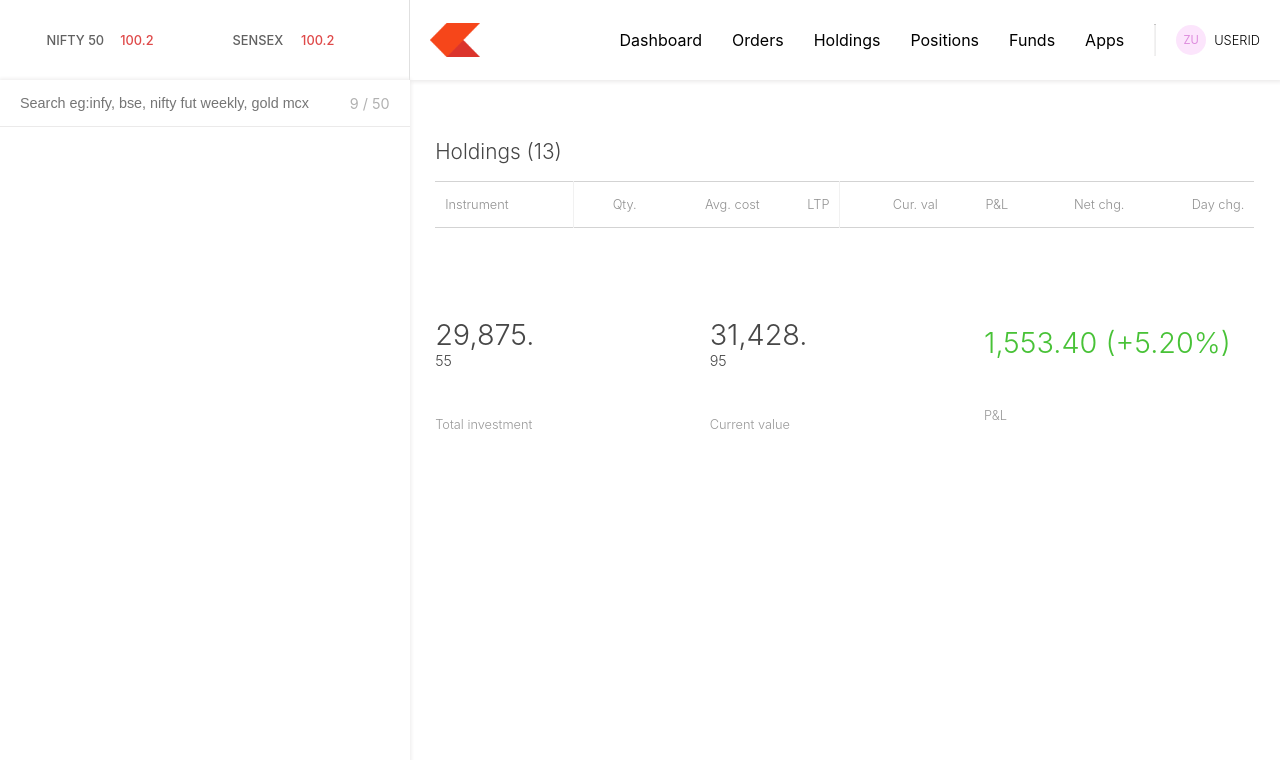
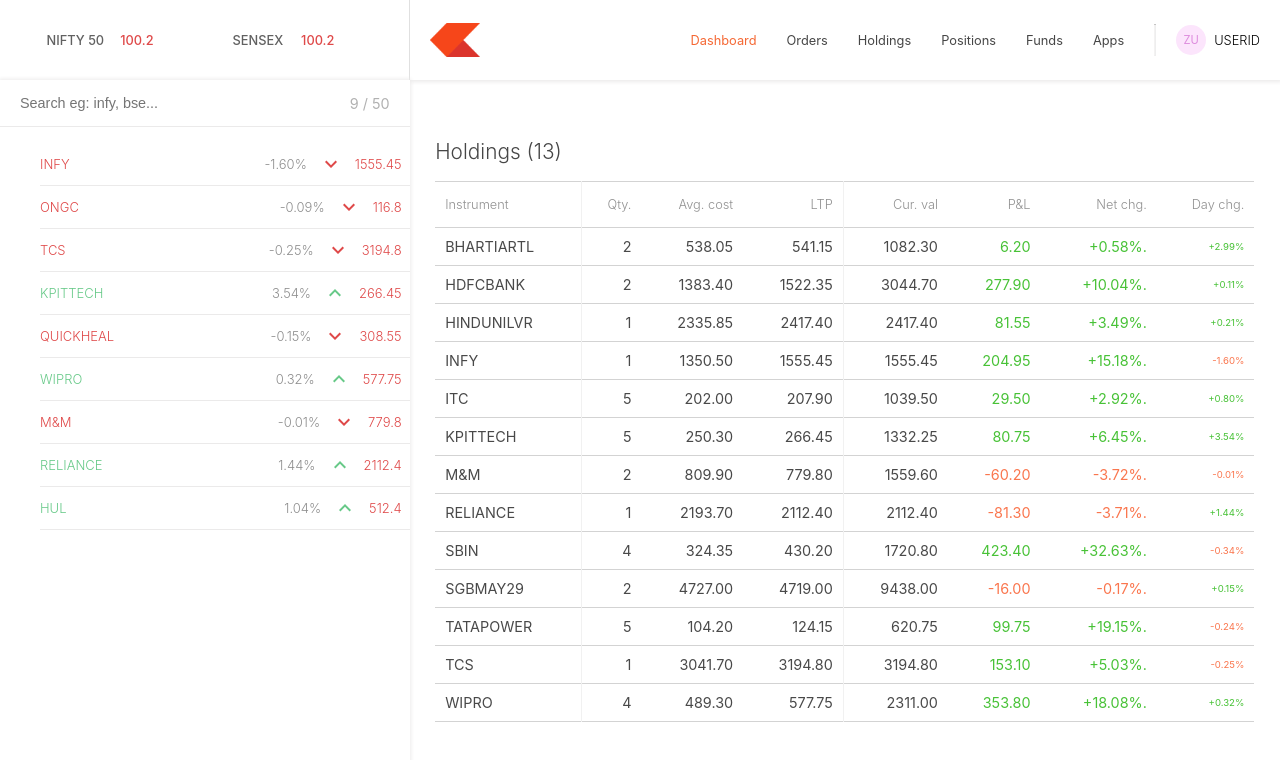
Before and after one commit to Sadikulw/zerodha, a React app in the folder dashboard/: page /holdings in a window 1280 px wide. Built offline with nearby package versions, Linux system fonts and the light colour scheme.

Commit message:
dashboard ui done

```diff
--- a/dashboard/src/components/Holdings.js
+++ b/dashboard/src/components/Holdings.js
@@ -1,9 +1,9 @@
 import React from "react";
-
+import { holdings } from "../data/data";
 const Holdings = () => {
   return (
     <>
-      <h3 className="title">Holdings (13)</h3>
+      <h3 className="title">Holdings ({holdings.length})</h3>
 
       <div className="order-table">
         <table>
@@ -17,6 +17,24 @@
             <th>Net chg.</th>
             <th>Day chg.</th>
           </tr>
+          {holdings.map((stock,index)=>{
+            const curVal=stock.qty*stock.price;
+            const isProfit=curVal-stock.avg*stock.qty>0.0;
+            const profClass=isProfit ? "profit":"loss";
+            const dayClass=stock.isLoss ? "loss":"profit";
+            return(
+               <tr key={index} >
+            <td>{stock.name}</td>
+            <td>{stock.qty}</td>
+            <td>{stock.avg.toFixed(2)}</td>
+            <td>{stock.price.toFixed(2)}</td>
+            <td>{curVal.toFixed(2)}</td>
+            <td className={profClass}>{(curVal-stock.avg * stock.qty).toFixed(2)}</td>
+            <td className={profClass}>{stock.net}.</td>
+            <td className={dayClass}>{stock.day}</td>
+          </tr>
+            )
+          })}
         </table>
       </div>
 
--- a/dashboard/src/components/Menu.js
+++ b/dashboard/src/components/Menu.js
@@ -1,36 +1,60 @@
-import React from "react";
+import React, { useState } from "react";
+import { Link } from "react-router-dom";
+const Menu = () => {
+  const [selectedMenu, setSelectedMenu] = useState(0);
+  const [isprofileOpen, setIsProfileOpen] = useState(false);
+  const handleMenuClick = (index) => {
+    setSelectedMenu(index);
+  };
+  const handleProfileClick = () => {
+    setIsProfileOpen(!isprofileOpen);
+  };
 
-const Menu = () => {
+  const menuClass = "menu";
+  const activeMenuClass = "menu selected";
   return (
     <div className="menu-container">
       <img src="logo.png" style={{ width: "50px" }} />
       <div className="menus">
         <ul>
           <li>
-            <p>Dashboard</p>
+            <Link to={"/"} onClick={()=>handleMenuClick(0)} style={{ textDecoration: "none" }}>
+              <p className={selectedMenu==0 ? activeMenuClass:menuClass }>Dashboard</p>
+            </Link>
           </li>
           <li>
-            <p>Orders</p>
+            <Link to={"/orders"} onClick={()=>handleMenuClick(1)} style={{ textDecoration: "none" }}>
+              <p className={selectedMenu==1 ? activeMenuClass:menuClass }>Orders</p>
+            </Link>
           </li>
           <li>
-            <p>Holdings</p>
+              <Link to={"/holdings"} onClick={()=>handleMenuClick(2)} style={{ textDecoration: "none" }}>
+              <p className={selectedMenu==2 ? activeMenuClass:menuClass }>Holdings</p>
+            </Link>
           </li>
           <li>
-            <p>Positions</p>
+            <Link to={"/positions"} onClick={()=>handleMenuClick(3)} style={{ textDecoration: "none" }}>
+              <p className={selectedMenu==3 ? activeMenuClass:menuClass }>Positions</p>
+            </Link>
           </li>
           <li>
-            <p>Funds</p>
+           <Link to={"/funds"} onClick={()=>handleMenuClick(4)} style={{ textDecoration: "none" }}>
+              <p className={selectedMenu==4 ? activeMenuClass:menuClass }>Funds</p>
+            </Link>
           </li>
           <li>
-            <p>Apps</p>
+            <Link to={"/apps"} onClick={()=>handleMenuClick(5)} style={{ textDecoration: "none" }}>
+              <p className={selectedMenu==5 ? activeMenuClass:menuClass }>Apps</p>
+            </Link>
           </li>
         </ul>
         <hr />
-         {/* onClick={handleProfileClick} */}
-        <div className="profile" >
+        {/* onClick={handleProfileClick} */}
+        <div className="profile" onClick={handleProfileClick}>
           <div className="avatar">ZU</div>
           <p className="username">USERID</p>
         </div>
+        {isprofileOpen}
       </div>
     </div>
   );
--- a/dashboard/src/components/Positions.js
+++ b/dashboard/src/components/Positions.js
@@ -1,9 +1,9 @@
 import React from "react";
-
+import { positions } from "../data/data";
 const Positions = () => {
   return (
     <>
-      <h3 className="title">Positions (2)</h3>
+      <h3 className="title">Positions ({positions.length})</h3>
 
       <div className="order-table">
         <table>
@@ -16,6 +16,25 @@
             <th>P&L</th>
             <th>Chg.</th>
           </tr>
+          {positions.map((stock, index) => {
+            const curVal = stock.qty * stock.price;
+            const isProfit = curVal - stock.avg * stock.qty > 0.0;
+            const profClass = isProfit ? "profit" : "loss";
+            const dayClass = stock.isLoss ? "loss" : "profit";
+            return (
+              <tr key={index}>
+                <td>{stock.product}</td>
+                <td>{stock.name}</td>
+                <td>{stock.qty}</td>
+                <td>{stock.avg.toFixed(2)}</td>
+                <td>{stock.price.toFixed(2)}</td>
+                <td className={profClass}>
+                  {(curVal - stock.avg * stock.qty).toFixed(2)}
+                </td>
+                <td className={dayClass}>{stock.day}</td>
+              </tr>
+            );
+          })}
         </table>
       </div>
     </>
--- a/dashboard/src/components/WatchList.js
+++ b/dashboard/src/components/WatchList.js
@@ -1,4 +1,7 @@
-import React from "react";
+import React, { useState } from "react";
+import { Tooltip, Grow } from "@mui/material";
+import { watchlist } from "../data/data";
+import { BarChartOutlined, KeyboardArrowDown, KeyboardArrowUp, MoreHoriz } from "@mui/icons-material";
 
 const WatchList = () => {
   return (
@@ -6,17 +9,71 @@
       <div className="search-container">
         <input
           type="text"
-          name="search"
-          id="search"
-          placeholder="Search eg:infy, bse, nifty fut weekly, gold mcx"
+          placeholder="Search eg: infy, bse..."
           className="search"
         />
-        <span className="counts"> 9 / 50</span>
+        <span className="counts">9 / 50</span>
       </div>
 
-      <ul className="list"></ul>
+      <ul className="list">
+        {watchlist.map((stock, index) => {
+          return <WatchListItem key={index} stock={stock} />;
+        })}
+      </ul>
     </div>
   );
 };
 
 export default WatchList;
+
+const WatchListItem = ({ stock }) => {
+  const [watchListAction, setWatchListAction] = useState(false);
+
+  return (
+    <li
+      onMouseEnter={() => setWatchListAction(true)}
+      onMouseLeave={() => setWatchListAction(false)}
+    >
+      <div className="item">
+        <p className={stock.isDown ? "down" : "up"}>{stock.name}</p>
+
+        <div className="item-info">
+          <span>{stock.percent}</span>
+
+          {stock.isDown ? (
+            <KeyboardArrowDown className="down" />
+          ) : (
+            <KeyboardArrowUp className="up" />
+          )}
+
+          <span>{stock.price}</span>
+        </div>
+      </div>
+
+      {watchListAction && <WatchListAction uid={stock.name} />}
+    </li>
+  );
+};
+
+const WatchListAction = ({ uid }) => {
+  return (
+    <div className="actions">
+      <Tooltip title="Buy" placement="top" arrow TransitionComponent={Grow}>
+        <button className="buy">Buy</button>
+      </Tooltip>
+
+      <Tooltip title="Sell" placement="top" arrow TransitionComponent={Grow}>
+        <button className="sell">Sell</button>
+      </Tooltip>
+<Tooltip title="Analytics" placement="top" arrow TransitionComponent={Grow}>
+  <button className="action">
+        <BarChartOutlined className="icons" /></button>
+      </Tooltip>
+      <Tooltip title="More" placement="top" arrow TransitionComponent={Grow}>
+        <button className="action">
+          <MoreHoriz   className="icons"/>
+        </button>
+      </Tooltip>
+    </div>
+  );
+};
--- /dev/null
+++ b/dashboard/src/data/data.js
@@ -0,0 +1,193 @@
+export const watchlist = [
+  {
+    name: "INFY",
+    price: 1555.45,
+    percent: "-1.60%",
+    isDown: true,
+  },
+  {
+    name: "ONGC",
+    price: 116.8,
+    percent: "-0.09%",
+    isDown: true,
+  },
+  {
+    name: "TCS",
+    price: 3194.8,
+    percent: "-0.25%",
+    isDown: true,
+  },
+  {
+    name: "KPITTECH",
+    price: 266.45,
+    percent: "3.54%",
+    isDown: false,
+  },
+  {
+    name: "QUICKHEAL",
+    price: 308.55,
+    percent: "-0.15%",
+    isDown: true,
+  },
+  {
+    name: "WIPRO",
+    price: 577.75,
+    percent: "0.32%",
+    isDown: false,
+  },
+  {
+    name: "M&M",
+    price: 779.8,
+    percent: "-0.01%",
+    isDown: true,
+  },
+  {
+    name: "RELIANCE",
+    price: 2112.4,
+    percent: "1.44%",
+    isDown: false,
+  },
+  {
+    name: "HUL",
+    price: 512.4,
+    percent: "1.04%",
+    isDown: false,
+  },
+];
+
+// holdings
+export const holdings = [
+  {
+    name: "BHARTIARTL",
+    qty: 2,
+    avg: 538.05,
+    price: 541.15,
+    net: "+0.58%",
+    day: "+2.99%",
+  },
+  {
+    name: "HDFCBANK",
+    qty: 2,
+    avg: 1383.4,
+    price: 1522.35,
+    net: "+10.04%",
+    day: "+0.11%",
+  },
+  {
+    name: "HINDUNILVR",
+    qty: 1,
+    avg: 2335.85,
+    price: 2417.4,
+    net: "+3.49%",
+    day: "+0.21%",
+  },
+  {
+    name: "INFY",
+    qty: 1,
+    avg: 1350.5,
+    price: 1555.45,
+    net: "+15.18%",
+    day: "-1.60%",
+    isLoss: true,
+  },
+  {
+    name: "ITC",
+    qty: 5,
+    avg: 202.0,
+    price: 207.9,
+    net: "+2.92%",
+    day: "+0.80%",
+  },
+  {
+    name: "KPITTECH",
+    qty: 5,
+    avg: 250.3,
+    price: 266.45,
+    net: "+6.45%",
+    day: "+3.54%",
+  },
+  {
+    name: "M&M",
+    qty: 2,
+    avg: 809.9,
+    price: 779.8,
+    net: "-3.72%",
+    day: "-0.01%",
+    isLoss: true,
+  },
+  {
+    name: "RELIANCE",
+    qty: 1,
+    avg: 2193.7,
+    price: 2112.4,
+    net: "-3.71%",
+    day: "+1.44%",
+  },
+  {
+    name: "SBIN",
+    qty: 4,
+    avg: 324.35,
+    price: 430.2,
+    net: "+32.63%",
+    day: "-0.34%",
+    isLoss: true,
+  },
+  {
+    name: "SGBMAY29",
+    qty: 2,
+    avg: 4727.0,
+    price: 4719.0,
+    net: "-0.17%",
+    day: "+0.15%",
+  },
+  {
+    name: "TATAPOWER",
+    qty: 5,
+    avg: 104.2,
+    price: 124.15,
+    net: "+19.15%",
+    day: "-0.24%",
+    isLoss: true,
+  },
+  {
+    name: "TCS",
+    qty: 1,
+    avg: 3041.7,
+    price: 3194.8,
+    net: "+5.03%",
+    day: "-0.25%",
+    isLoss: true,
+  },
+  {
+    name: "WIPRO",
+    qty: 4,
+    avg: 489.3,
+    price: 577.75,
+    net: "+18.08%",
+    day: "+0.32%",
+  },
+];
+
+// positions
+export const positions = [
+  {
+    product: "CNC",
+    name: "EVEREADY",
+    qty: 2,
+    avg: 316.27,
+    price: 312.35,
+    net: "+0.58%",
+    day: "-1.24%",
+    isLoss: true,
+  },
+  {
+    product: "CNC",
+    name: "JUBLFOOD",
+    qty: 1,
+    avg: 3124.75,
+    price: 3082.65,
+    net: "+10.04%",
+    day: "-1.35%",
+    isLoss: true,
+  },
+];
--- a/dashboard/src/index.css
+++ b/dashboard/src/index.css
@@ -674,8 +674,8 @@
 
 .list li {
   border-bottom: 0.8px solid rgb(235, 234, 234);
-  padding: 12px 10px 12px 14px;
   position: relative;
+
 }
 
 .item {
@@ -683,7 +683,7 @@
   align-items: center;
   justify-content: space-between;
   font-weight: 300;
-  font-size: 0.8rem;
+  font-size: 13px;
   position: relative;
 }
 
@@ -691,6 +691,7 @@
   display: flex;
   justify-content: space-evenly;
   align-items: center;
+  gap:4px;
 }
 
 .item-info > * {
@@ -750,10 +751,14 @@
 }
 
 .action {
+  width: 28px;
+  height: 24px;
+  padding: 0;
+  margin: 1px;
+  font-size: 0.7rem;
   background-color: #fff;
   border: 0.7px solid #9b9b9b;
 }
-
 .icon {
   transform: scale(0.7);
   color: rgb(65, 65, 65);
```
Also changed, not shown: dashboard/package.json (+4 -4 lines), 1 other file.
